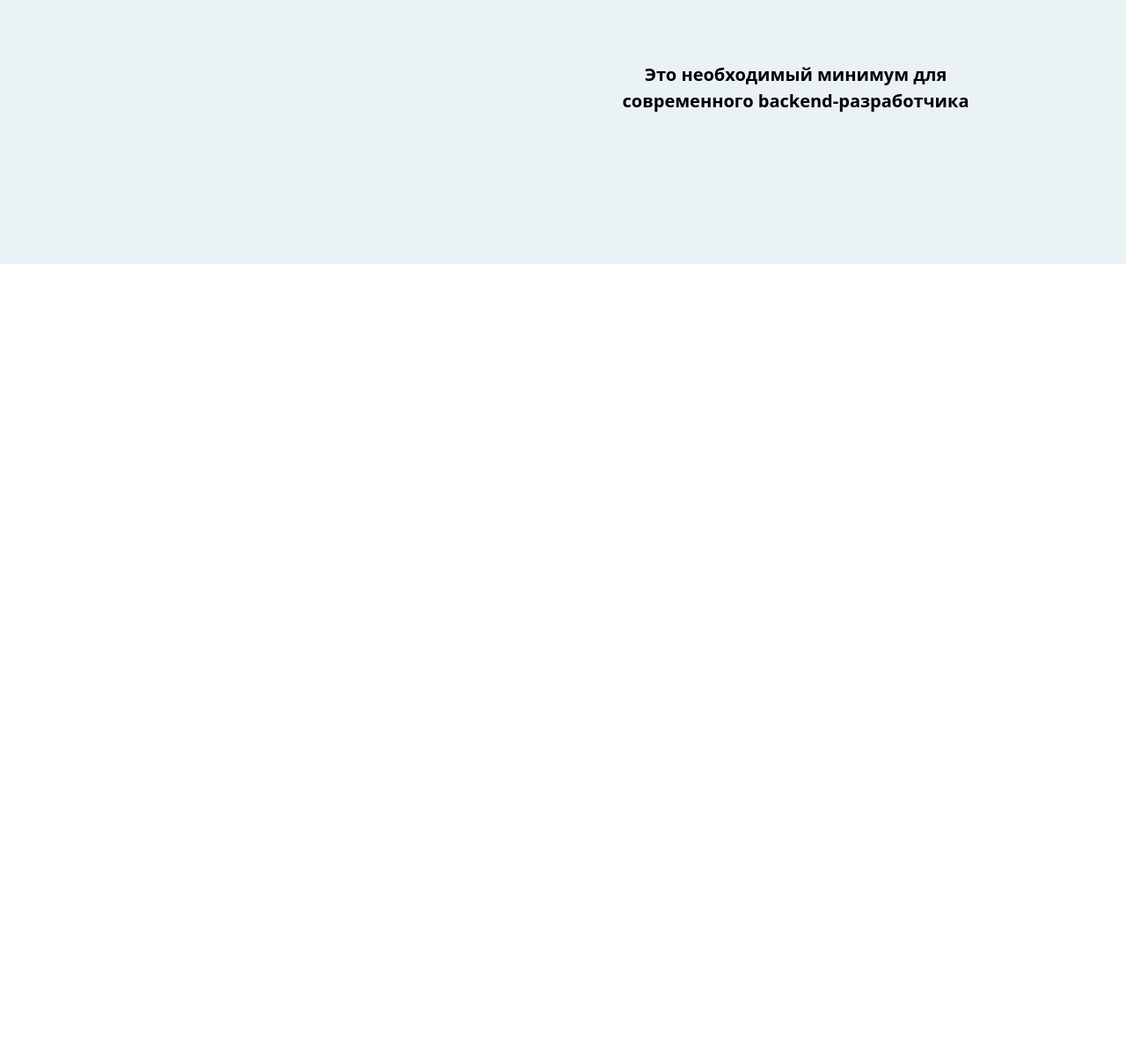
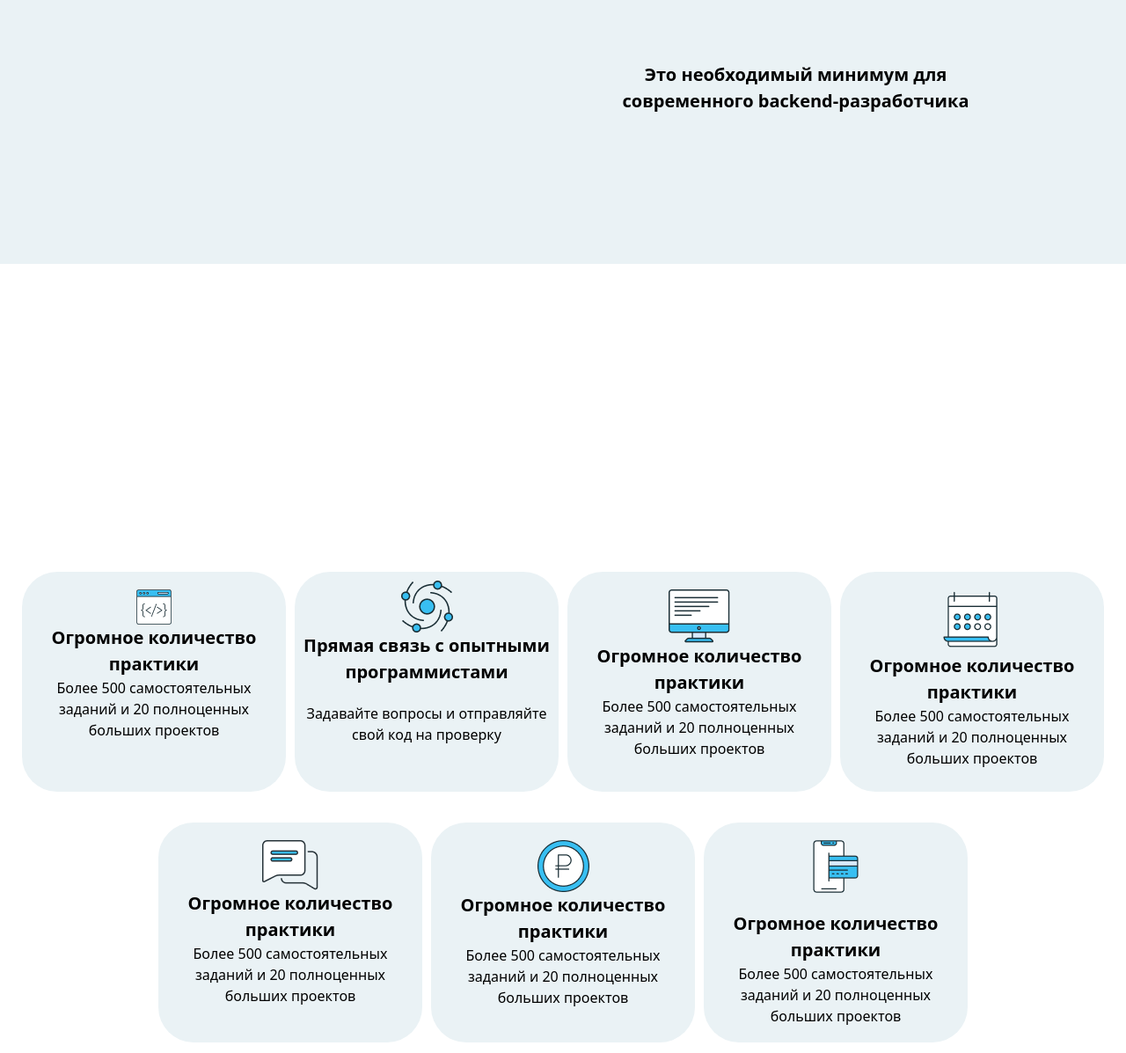
Before and after one commit to ganievabdullo727-web/tailwind3, a website: page index.html in a window 1280 px wide. Shown: the part 1578-2775 px from the top of the page at 88% size. Before the commit the page ends 1878 px from the top, so only its background shows below. Drawn offline with Linux system fonts and the light colour scheme.

Commit message:
section4

```diff
--- a/index.html
+++ b/index.html
@@ -89,6 +89,59 @@
     </div>
 
 
+     <h1 class="m-auto text-center font-bold lg:text-[50px] mt-[30px] lg:w-[600px] text-[30px]">Обучение в YtYt – это удобно и результативно</h1>
+         <div class="mt-[1400px] lg:mt-[1000px] m-auto flex ml-[0] m-auto w-[100%] flex-wrap ">
+    <div class="lg:max-w-[1250px] m-auto h-[1100px]  mt-[30px] flex gap-[10px] flex-col lg:h-[560px] lg:flex-none lg:flex-row flex-wrap lg:items-center lg:justify-center ">
+        <div class="flex gap-[10px] lg:flex-none">
+            <div class="bg-[#EAF2F5] w-[190px] h-[280px] p-[20px] text-center rounded-[40px] lg:w-[300px] lg:h-[250px] ">
+                <img src="./src/svg-gobbler 1.png" alt="" class="text-center m-auto">
+                <h2 class="font-bold text-[20px]">Огромное количество практики</h2>
+                <h4>Более 500 самостоятельных заданий и 20 полноценных больших проектов</h4>
+            </div>
+
+            <div class="bg-[#EAF2F5] w-[190px] h-[280px] p-[10px] text-center rounded-[40px] lg:w-[300px] lg:h-[250px]">
+                <img src="./src/svg-gobbler 3.png" alt="" class="text-center m-auto">
+                <h2 class="font-bold text-[20px] mb-[20px]">Прямая связь с опытными программистами</h2>
+                <h4>Задавайте вопросы и отправляйте свой код на проверку</h4>
+            </div>
+
+        </div>
+        <div class="flex gap-[10px] lg:flex-none">
+            <div class="bg-[#EAF2F5] w-[190px] h-[280px] p-[20px] text-center rounded-[40px] lg:w-[300px] lg:h-[250px]">
+                <img src="./src/Group 1182.png" alt="" class="text-center m-auto">
+                <h2 class="font-bold text-[20px]">Огромное количество практики</h2>
+                <h4>Более 500 самостоятельных заданий и 20 полноценных больших проектов</h4>
+            </div>
+
+            <div class="bg-[#EAF2F5] w-[290px] h-[280px] p-[20px] text-center rounded-[40px] lg:w-[300px] lg:h-[250px]">
+                <img src="./src/Group 1176.png" alt="" class="text-center m-auto">
+                <h2 class="font-bold text-[20px]">Огромное количество практики</h2>
+                <h4>Более 500 самостоятельных заданий и 20 полноценных больших проектов</h4>
+            </div>
+
+        </div>
+        <div class="flex gap-[10px] lg:flex-none">
+            <div class="bg-[#EAF2F5] w-[190px] h-[280px] p-[20px] text-center rounded-[40px] lg:w-[300px] lg:h-[250px]">
+                <img src="./src/Group 1195.png" alt="" class="text-center m-auto">
+                <h2 class="font-bold text-[20px]">Огромное количество практики</h2>
+                <h4>Более 500 самостоятельных заданий и 20 полноценных больших проектов</h4>
+            </div>
+            <div class="bg-[#EAF2F5] w-[190px] h-[280px] p-[20px] text-center rounded-[40px] lg:w-[300px] lg:h-[250px]">
+                <img src="./src/svg-gobbler (5) 1.png" alt="" class="text-center m-auto">
+                <h2 class="font-bold text-[20px]">Огромное количество практики</h2>
+                <h4>Более 500 самостоятельных заданий и 20 полноценных больших проектов</h4>
+            </div>
+
+        </div>
+        <div class="bg-[#EAF2F5] w-[400px] h-[140px] p-[20px] text-center flex gap-[20px] rounded-[40px] lg:w-[300px] lg:h-[250px] lg:flex-col lg:h-[230px]">
+            <img src="./src/svg-gobbler (6) 1.png" alt="" class="text-center m-auto">
+            <div>
+                <h2 class="font-bold text-[20px]">Огромное количество практики</h2>
+                <h4>Более 500 самостоятельных заданий и 20 полноценных больших проектов</h4>
+            </div>
+        </div>
+    </div>
+    </div>
 
 </body>
 </html>
```
Also changed, not shown: src/Group 1176.png (added), src/Group 1182.png (added), src/Group 1195.png (added), src/output.css, src/svg-gobbler (5) 1.png (added), src/svg-gobbler (6) 1.png (added), src/svg-gobbler 3.png (added).
